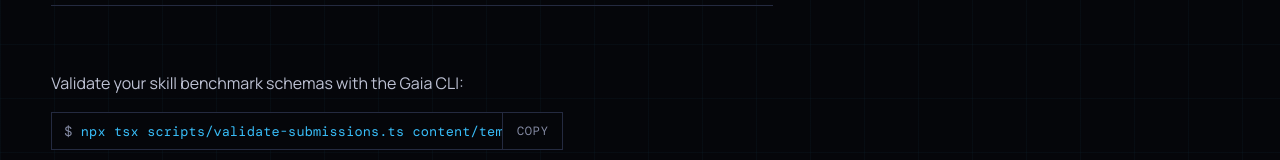
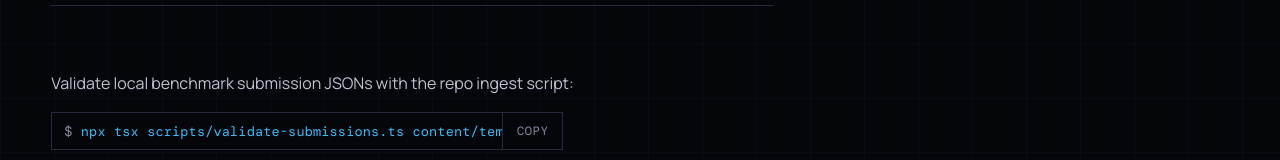
Before and after one commit to gaia-research/gaia-research, a Next.js app: page /research/skill-evals in a window 1280 px wide. Shown: the part 5410-5570 px from the top of the page. Built offline with nearby package versions, Linux system fonts and the light colour scheme.

Commit message:
fix(copy): remove incorrect Gaia CLI reference; cite local tsx ingest script

```diff
--- a/app/research/skill-evals/page.tsx
+++ b/app/research/skill-evals/page.tsx
@@ -98,7 +98,7 @@ export default function SkillEvalsReportPage() {
 
         <footer className="report-foot mt-16 pt-8 border-t border-slate-800 flex flex-col sm:flex-row items-center justify-between gap-4">
           <div>
-            <p className="text-sm text-slate-400">Validate your skill benchmark schemas with the Gaia CLI:</p>
+            <p className="text-sm text-slate-400">Validate local benchmark submission JSONs with the repo ingest script:</p>
             <CopyCommand className="report-install mt-2" command={`npx tsx scripts/validate-submissions.ts content/templates/gsb-submission.json`} />
           </div>
           <Link className="button secondary text-sm px-4 py-2 rounded-md bg-slate-800 hover:bg-slate-700 text-slate-200 transition-colors" href="/research">
```
